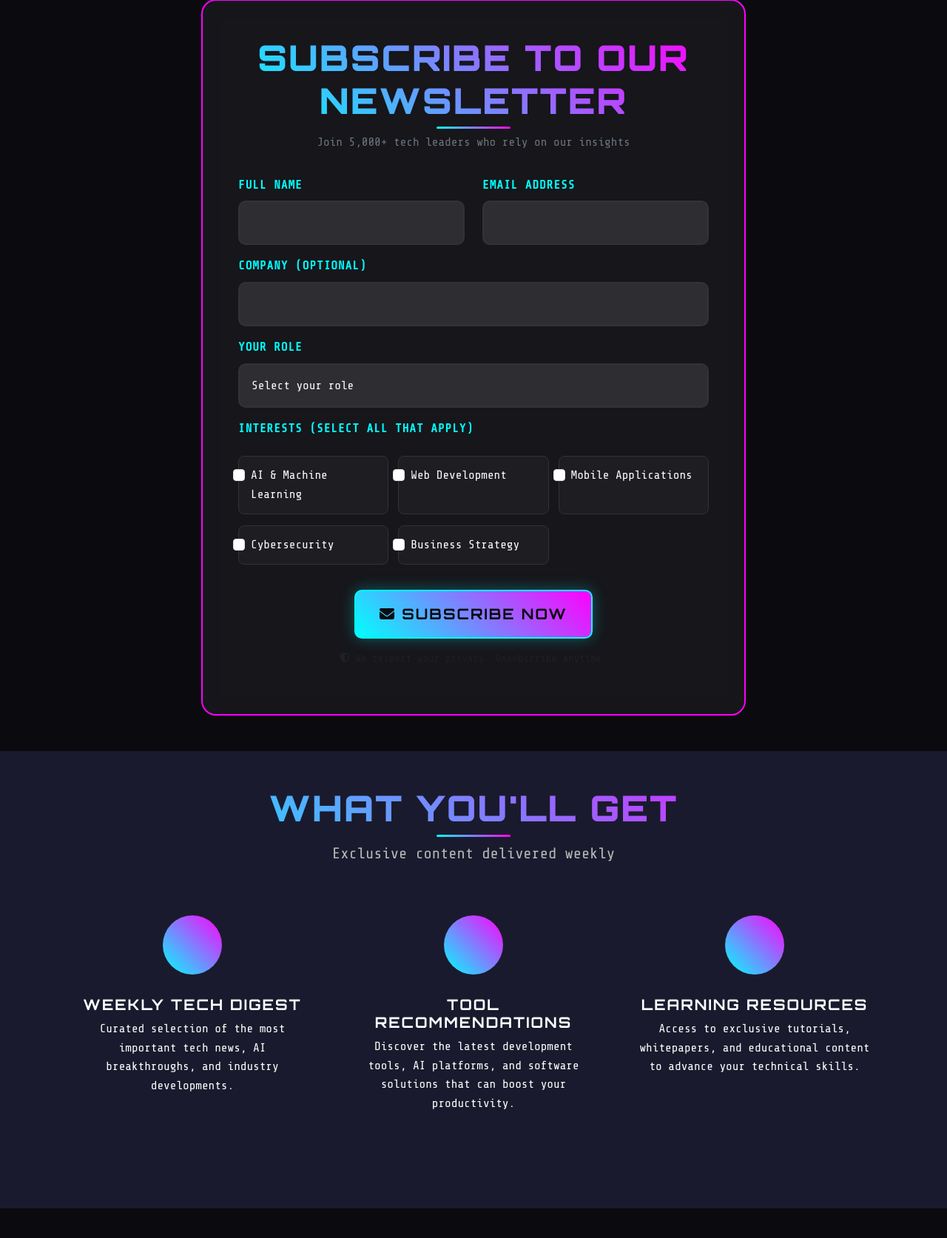
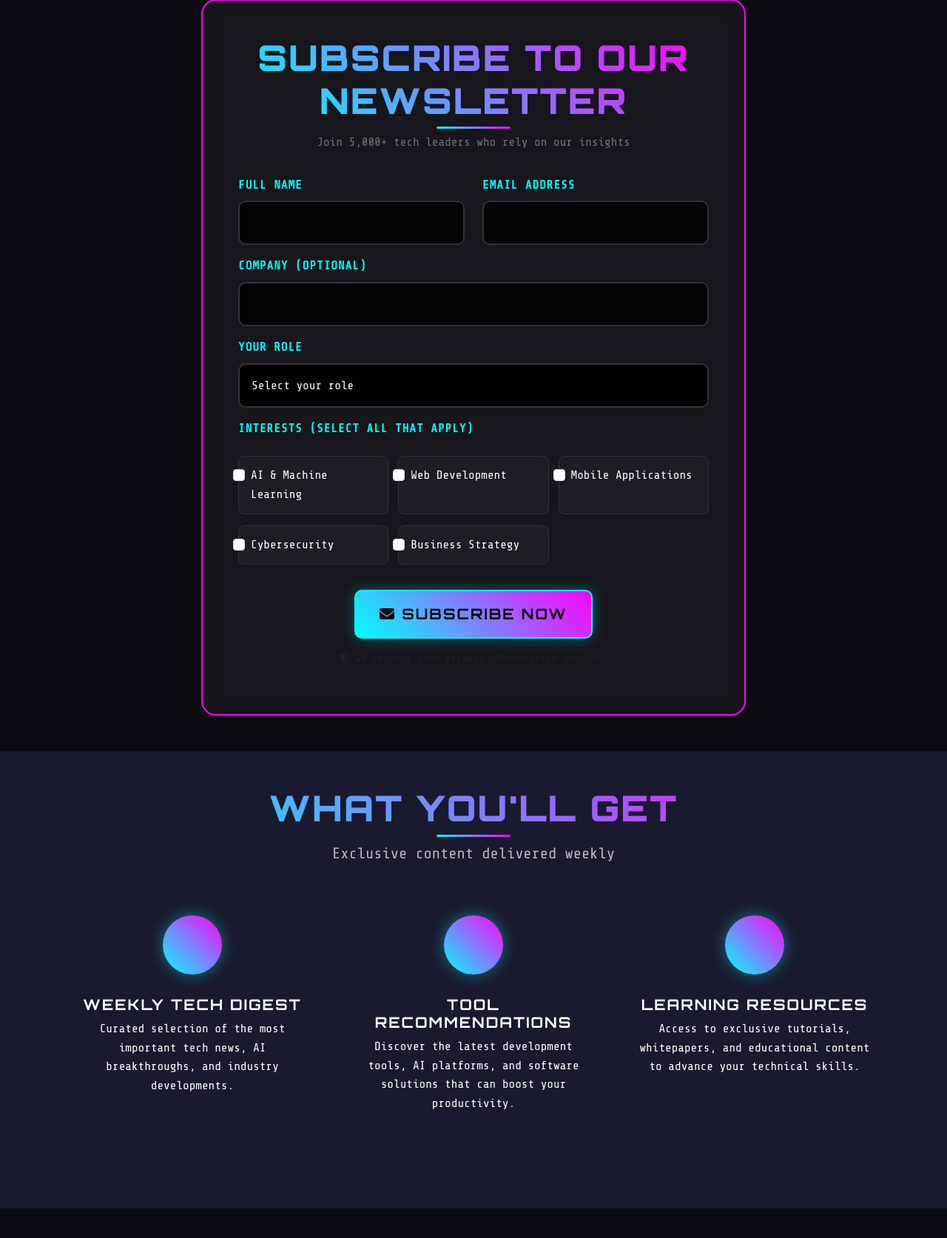
Before and after one commit to satyam-raj404/GetDev-Retro-, a Flask app: page /newsletter in a window 1280 px wide. Shown: the part 1305-2978 px from the top of the page at 74% size. Run offline with Flask 3, Linux system fonts and the light colour scheme.

Commit message:
Assistant checkpoint: Fixed newsletter dropdown and icon visibility
Assistant generated file changes:
- static/css/style.css: Fix newsletter dropdown background and icon visibility, Fix newsletter benefit icons visibility

---

User prompt:

change the drop down box in the newsletter page of "Subscribe to the newsletter" to black , also the icons in the newsletter page in the "what you'll gert section is not visible"

Replit-Commit-Author: Assistant
Replit-Commit-Session-Id: 0c3d328c-45cc-4648-97d7-30c8dbf9b177

```diff
--- a/static/css/style.css
+++ b/static/css/style.css
@@ -594,7 +594,7 @@ body::before {
 }
 
 .retro-input {
-    background: rgba(255, 255, 255, 0.1) !important;
+    background: rgba(0, 0, 0, 0.8) !important;
     border: 2px solid var(--border-color) !important;
     border-radius: 10px !important;
     color: var(--text-primary) !important;
@@ -604,7 +604,7 @@ body::before {
 }
 
 .retro-input:focus {
-    background: rgba(255, 255, 255, 0.15) !important;
+    background: rgba(0, 0, 0, 0.9) !important;
     border-color: var(--accent-cyan) !important;
     box-shadow: var(--shadow-glow) !important;
     color: var(--text-primary) !important;
@@ -612,6 +612,19 @@ body::before {
 
 .retro-input::placeholder {
     color: var(--text-muted) !important;
+}
+
+/* Specific styling for select dropdown */
+.retro-input select,
+select.retro-input {
+    background: rgba(0, 0, 0, 0.9) !important;
+    color: var(--text-primary) !important;
+}
+
+.retro-input option,
+select.retro-input option {
+    background: rgba(0, 0, 0, 0.95) !important;
+    color: var(--text-primary) !important;
 }
 
 .form-label {
@@ -2092,7 +2105,14 @@ body::before {
     justify-content: center;
     margin: 0 auto 1.5rem;
     font-size: 2rem;
-    color: var(--text-primary);
+    color: var(--primary-bg) !important;
+    box-shadow: 0 0 20px rgba(0, 255, 255, 0.4);
+}
+
+.benefit-icon i {
+    color: var(--primary-bg) !important;
+    text-shadow: none !important;
+    filter: none !important;
 }
 
 /* Homepage Newsletter Section */
```
